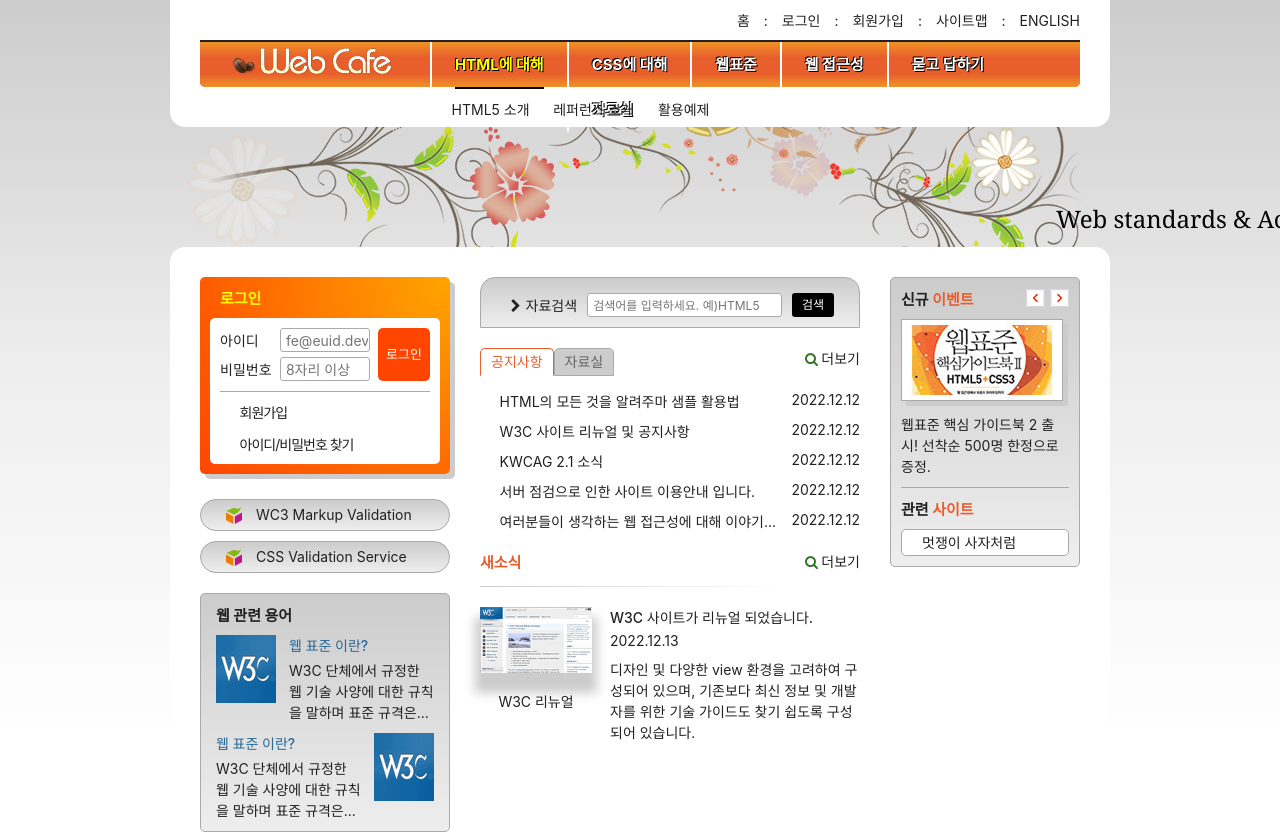
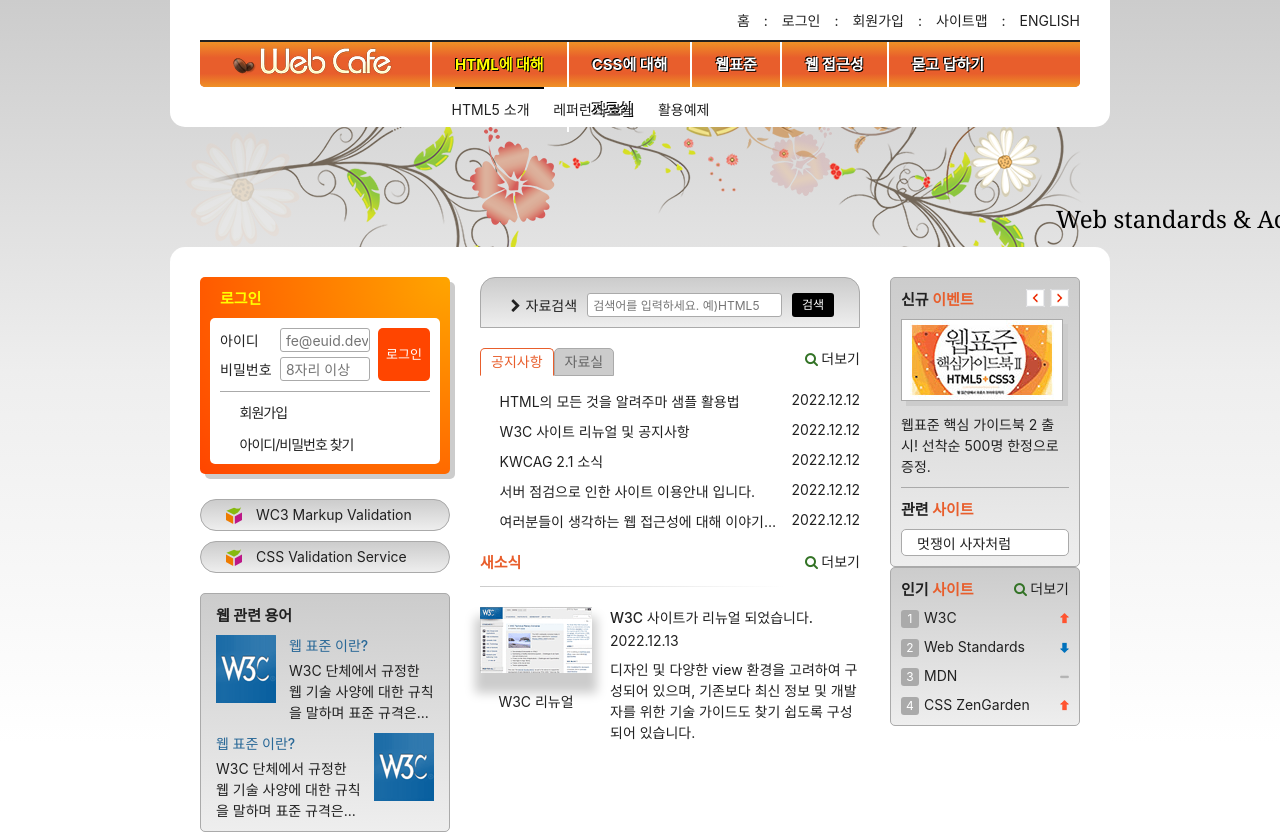
Before and after one commit to copiCat0/HTML5, a plain HTML site: page index.html in a window 1280 px wide. Shown: the top 835 px of the page. Drawn offline with Linux system fonts and the light colour scheme; a web font is replaced by a local one.

Commit message:
슬로건 직전까지 완성

```diff
--- a/index.html
+++ b/index.html
@@ -239,6 +239,7 @@
           </ul>
           <a href="/" class="board-more icon-plus" aria-labelledby="noticeButton">더보기</a>
         </div>
+
         <div class="archive tab-panel" role="tabpanel" id="archive" aria-labelledby="archiveButton">
           <ul class="board-list">
             <li>
@@ -265,20 +266,19 @@
           <a href="/" class="board-more icon-plus" aria-labelledby="archiveButton">더보기</a>
         </div>
       </div>
-
       <section class="news">
         <h2 class="news-title accent-color">새소식</h2>
         <a href="/" class="news-link">
           <article class="news-item">
             <h3 class="news-item-title">W3C 사이트가 리뉴얼 되었습니다.</h3>
-            <time class="news-item-date" datetime="2022-12-113T09:30:48">2022.12.13</time>
+            <time class="news-item-date" datetime="2022-12-13T09:30:23">2022.12.13</time>
             <p class="news-item-brief">
               디자인 및 다양한 view 환경을 고려하여 구성되어 있으며,
               기존보다 최신 정보 및 개발자를 위한 기술 가이드도
               찾기 쉽도록 구성되어 있습니다.
             </p>
             <figure class="news-item-thumbnail">
-              <img src="assets/news.gif" alt="W3C 사이트가 HTML5 발표 후 새롭게 리뉴얼 된 모습" />
+              <img src="assets/news.gif" width="" alt="W3C 사이트가 HTML5 발표 후 새롭게 리뉴얼 된 모습" />
               <figcaption>W3C 리뉴얼</figcaption>
             </figure>
           </article>
@@ -286,8 +286,6 @@
         <a href="/" class="icon-plus news-more more" title="새소식">더보기</a>
       </section>
     </div>
-
-
     <div class="group group3">
       <div class="gradient-effect">
         <section class="event">
@@ -316,7 +314,18 @@
           </ul>
         </section>
       </div>
-
+      <div class="gradient-effect margin-top-default">
+        <section class="favorite">
+          <h2 class="favorite-title text-xl">인기 <span class="accent-color">사이트</span></h2>
+          <ol class="favorite-list margin-top-normal">
+            <li class="no1"><a href="/">W3C</a><em class="up"><span class="a11y-hidden">순위 상승</span></em></li>
+            <li class="no2"><a href="/">Web Standards</a><em class="down"><span class="a11y-hidden">순위 하락</span></em></li>
+            <li class="no3"><a href="/">MDN</a><em class="stop"><span class="a11y-hidden">순위 변동없음</span></em></li>
+            <li class="no4"><a href="/">CSS ZenGarden</a><em class="up"><span class="a11y-hidden">순위 상승</span></em></li>
+          </ol>
+          <a href="/" class="more favorite-more icon-plus" title="인기 사이트">더보기</a>
+        </section>
+      </div>
     </div>
   </main>
   <article class="slogan">슬로건</article>
--- a/styles/style.css
+++ b/styles/style.css
@@ -704,17 +704,87 @@
   border: 1px solid #aaa;
   border-radius: 5px;
   margin-top: 10px;
-  padding-left: 20px;
   height: 27px;
-  transition: height 700ms,padding-top 700ms 500ms;
   overflow: hidden;
-  line-height: 1.8;
+  transition: height 400ms 0ms, padding 400ms 400ms;
+}
+
+.related-list li {
+  height: 25px;
+  display: flex;
+  flex-flow: row nowrap;
+  align-items: center;
+  padding: 0 5px;
+}
+
+.related-list a {
+  flex-grow: 1;
+  padding: 0 10px;
 }
 
 .related-list:hover,
 .related-list:focus {
-  padding-top:10px;
-  height:147px;
+  height: 147px;
+  padding-top: 10px;
+  padding-bottom: 10px;
+}
+
+/* 인기 사이트 */
+
+.favorite {
+  position: relative;
+}
+
+.favorite-list {
+  list-style-type: none;
+  counter-reset: number;
+}
+
+.favorite-list li {
+  margin-top: 10px;
+  counter-increment: number;
+  position: relative;
+}
+
+.favorite-list li::before {
+  content: counter(number);
+  background-color: #aaa;
+  color: #fff;
+  font-size: 1.2rem;
+  margin-right: 5px;
+  border-radius: 3px;
+  display: inline-block;
+  width: 1.5em;
+  text-align: center;
+  line-height: 1.5;
+}
+
+.up,
+.stop,
+.down {
+  position: absolute;
+  top: 50%;
+  right: 0;
+  margin-top: -6px;
+  width: 20px;
+  height: 11px;
+  margin-left: auto;
+  background: url("./images/rank.png") no-repeat 100% 0;
+}
+
+.stop {
+  background-position: 100% 48%;
+}
+
+.down {
+  background-position: 100% 100%;
+}
+
+.favorite-more {
+  position: absolute;
+  top: -8px;
+  right: -8px;
+  padding: 8px;
 }
 
 /* 슬로건 */
```
